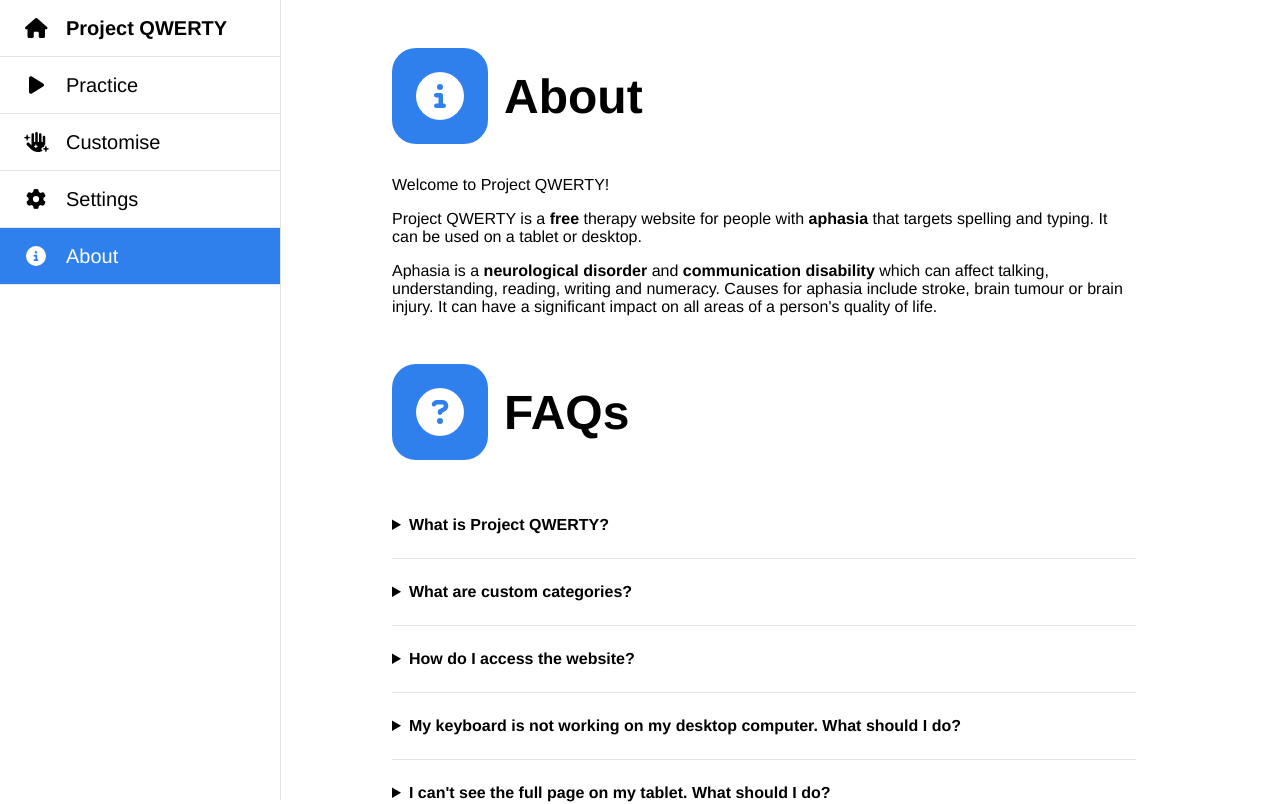
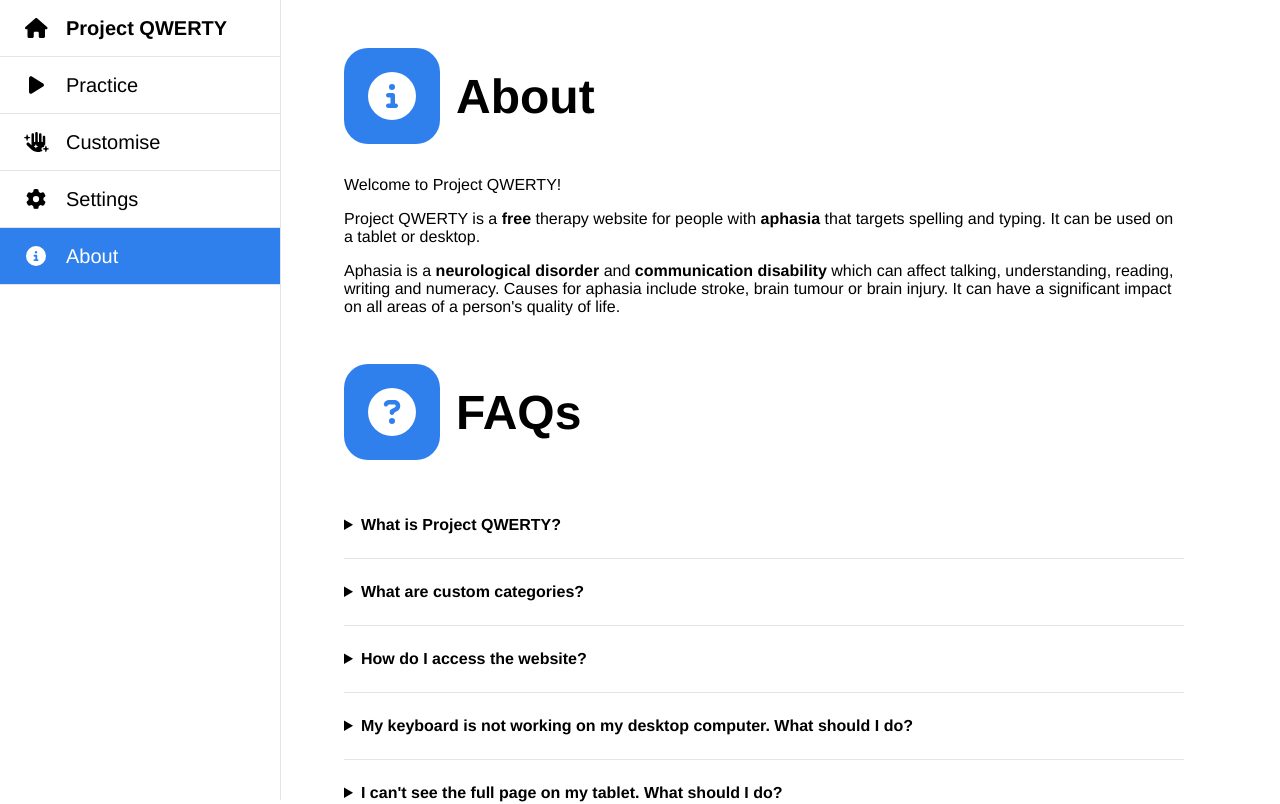
Before and after one commit to project-qwerty/project-qwerty, a Vue app: page /about in a window 1280 px wide. Shown: the top 804 px of the page. Built offline with nearby package versions, Linux system fonts and the light colour scheme.

Commit message:
remove max page width

```diff
--- a/src/assets/css/global.css
+++ b/src/assets/css/global.css
@@ -89,7 +89,6 @@ header {
 .page-content {
   height: 100vh;
   width: 100%;
-  max-width: 900px;
 
   z-index: 1;
 
--- a/src/views/About.vue
+++ b/src/views/About.vue
@@ -3,8 +3,6 @@
     <Nav />
 
     <div class="page-content">
-
-      <div class="about-wrapper">
 
       <div class="header-wrapper">
         <div class="header">
@@ -132,9 +130,6 @@
           </CollapsibleSection>
         </div>
       </div>
-
-      </div>
-
     </div>
   </div>
 </template>
@@ -162,10 +157,6 @@ export default {
     margin-right: 1rem;
   }
 
-  .about-wrapper {
-    max-width: 900px;
-  }
-
   .faq-item-wrapper {
     margin: 0px 1rem;
   }
@@ -174,16 +165,4 @@ export default {
     display: flex;
     margin: 0px 1rem 2rem 1rem;
   }
-
-  @media (min-width: 600px) {
-    .about-wrapper {
-      margin: 0px 2rem;
-    }
-  }
-
-  @media (min-width: 800px) {
-    .about-wrapper {
-      margin: 0px 3rem;
-    }
-  }
 </style>
--- a/src/views/Settings.vue
+++ b/src/views/Settings.vue
@@ -203,7 +203,6 @@
   .setting {
     display: flex;
     flex-direction: column;
-    max-width: 500px;
     padding: 1.5rem 0px;
     width: calc(100% - 2rem);
   }
```
Lines whose indentation alone changed are shown as unchanged.
